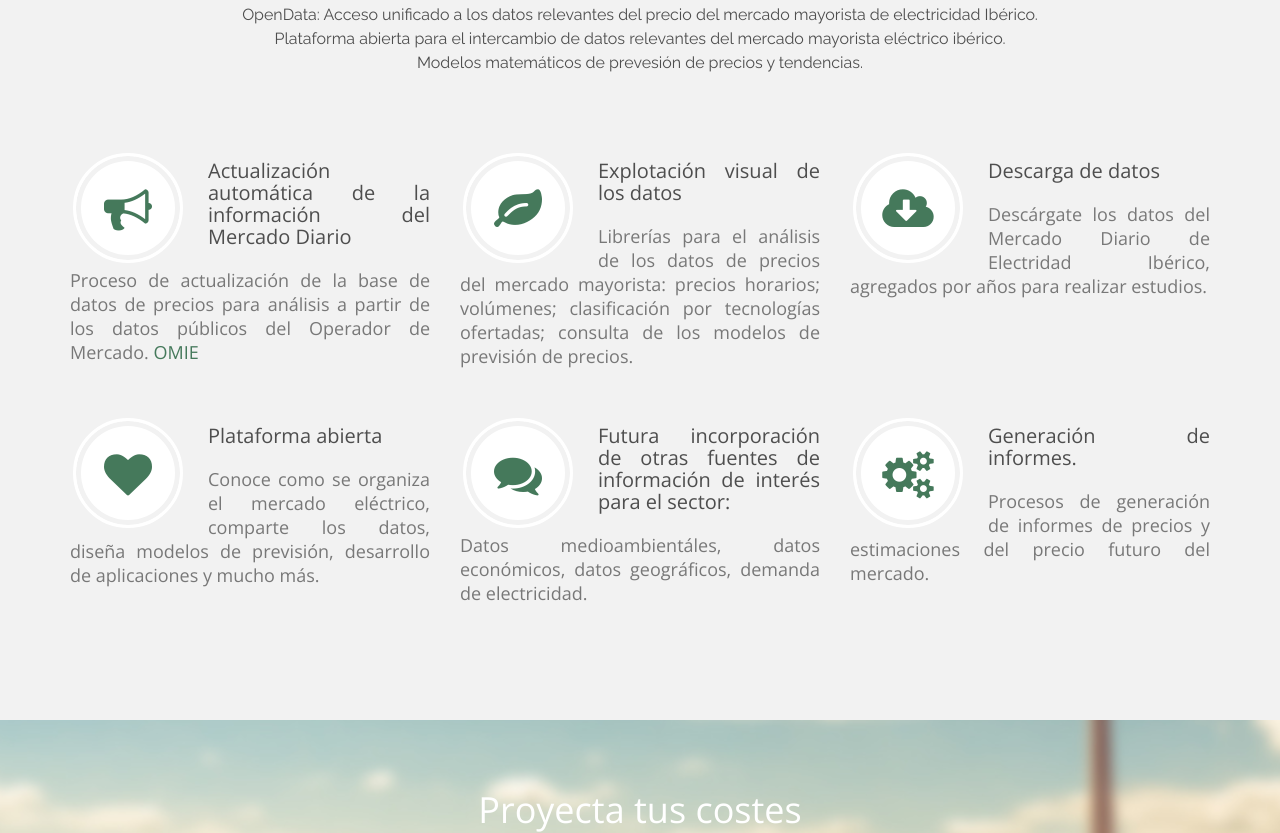
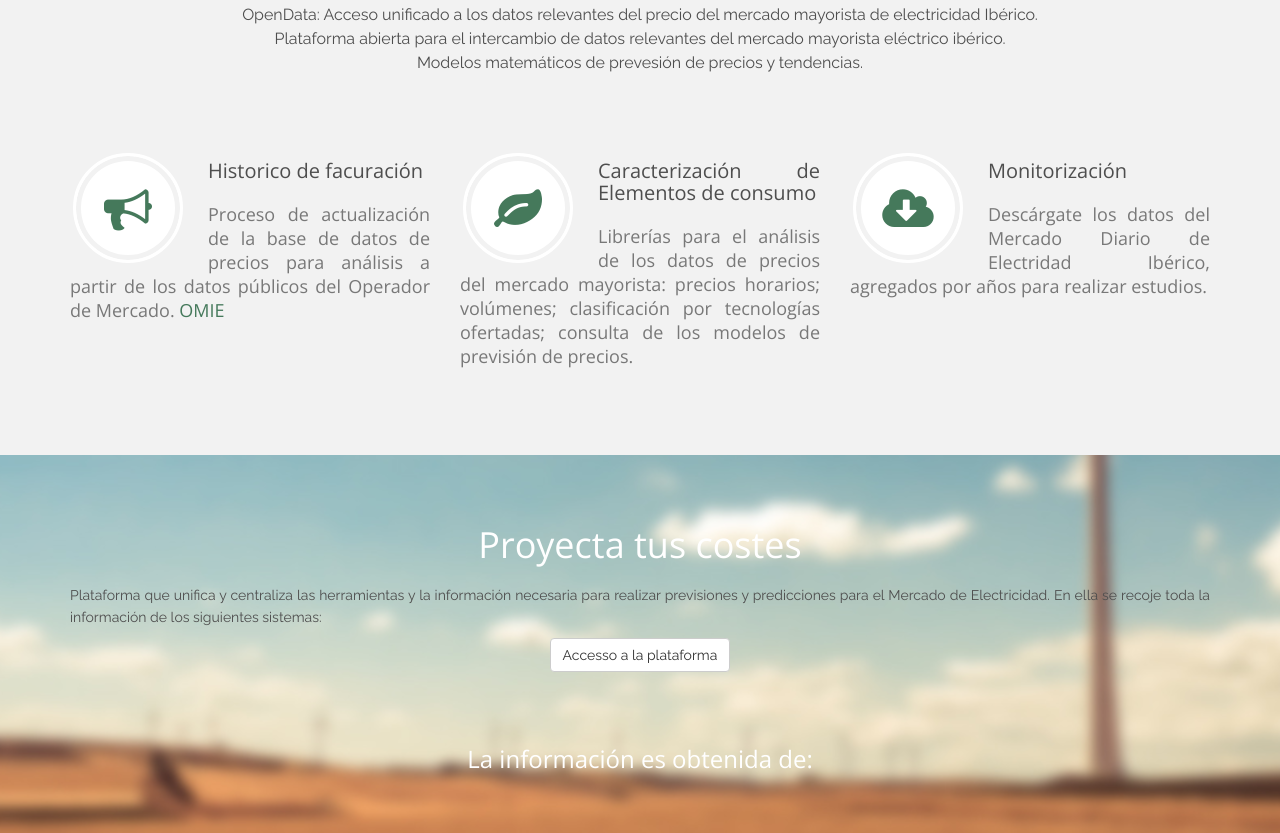
Before and after one commit to ekergy/sme, a plain HTML site: page index.html in a window 1280 px wide. Shown: the part 857-1690 px from the top of the page. Drawn offline with nearby package versions, Linux system fonts and the light colour scheme.

Commit message:
First change

```diff
--- a/index.html
+++ b/index.html
@@ -103,7 +103,7 @@
                     <div class="col-md-4 col-sm-6 wow fadeInDown content-auto" data-wow-duration="1000ms" data-wow-delay="600ms">
                         <div class="feature-wrap">
                             <a href="http://priceprofor-nfqsolutions.rhcloud.com/omieinfosysSPA/Status.html" target="_blank"><i class="fa fa-bullhorn"></i></a>
-                            <h2 class="text-justify">Actualización automática de la información del Mercado Diario</h2>
+                            <h2 class="text-justify">Historico de facuración</h2>
                             <h3 class="text-justify">Proceso de actualización de la base de datos de precios para análisis a partir de los datos públicos del Operador de Mercado. <a href="http://www.omie.es" target="_blank"> OMIE </a></h3>
                         </div>
                     </div><!--/.col-md-4-->
@@ -111,7 +111,7 @@
                     <div class="col-md-4 col-sm-6 wow fadeInDown content-auto" data-wow-duration="1000ms" data-wow-delay="600ms">
                         <div class="feature-wrap">
                             <a href="http://priceprofor-nfqsolutions.rhcloud.com/omieinfosysSPA/ReportDayTech.html"  target="_blank"><i class="fa fa-leaf"></i></a>
-                            <h2 class="text-justify">Explotación visual de los datos</h2>
+                            <h2 class="text-justify">Caracterización de Elementos de consumo</h2>
                             <h3 class="text-justify">Librerías para el análisis de los datos de precios del mercado mayorista: precios horarios; volúmenes; clasificación por tecnologías ofertadas; consulta de los modelos de previsión de precios.</h3>
                         </div>
                     </div><!--/.col-md-4-->
@@ -119,34 +119,11 @@
                     <div class="col-md-4 col-sm-6 wow fadeInDown content-auto" data-wow-duration="1000ms" data-wow-delay="600ms">
                         <div class="feature-wrap">
                             <a href="https://data.lab.fiware.org/dataset/omie-day-ahead-market-results" target="_blank"><i class="fa fa-cloud-download"></i></a>
-                            <h2>Descarga de datos</h2>
+                            <h2>Monitorización</h2>
                             <h3 class="text-justify">Descárgate los datos del Mercado Diario de Electridad Ibérico, agregados por años para realizar estudios.</h3>
                         </div>
                     </div><!--/.col-md-4-->
 
-                    <div class="col-md-4 col-sm-6 wow fadeInDown content-auto" data-wow-duration="1000ms" data-wow-delay="600ms">
-                        <div class="feature-wrap">
-                            <a href="http://github.com/ekergy/priceprofor/wiki/" target="_blank"><i class="fa fa-heart"></i></a>
-                            <h2>Plataforma abierta</h2>
-                            <h3 class="text-justify">Conoce como se organiza el mercado eléctrico, comparte los datos, diseña modelos de previsión, desarrollo de aplicaciones y mucho más.</h3>
-                        </div>
-                    </div><!--/.col-md-4-->
-
-                    <div class="col-md-4 col-sm-6 wow fadeInDown content-auto" data-wow-duration="1000ms" data-wow-delay="600ms">
-                        <div class="feature-wrap">
-                            <i class="fa fa-comments"></i>
-                            <h2 class="text-justify">Futura incorporación de otras fuentes de información de interés para el sector:</h2>
-                            <h3 class="text-justify">Datos medioambientáles, datos económicos, datos geográficos, demanda de electricidad. </h3>
-                        </div>
-                    </div><!--/.col-md-4-->
-
-                    <div class="col-md-4 col-sm-6 wow fadeInDown content-auto" data-wow-duration="1000ms" data-wow-delay="600ms">
-                         <div class="feature-wrap">
-                            <a href="http://github.com/ekergy/priceprofor/" target="_blank"><i class="fa fa-cogs"></i></a>
-                            <h2 class="text-justify">Generación de informes.</h2>
-                            <h3 class="text-justify">Procesos de generación de informes de precios y estimaciones del precio futuro del mercado.</h3>
-                        </div>
-                    </div><!--/.col-md-4-->
                 </div><!--/.features-->
             </div><!--/.row-->
         </div><!--/.container-->
```
